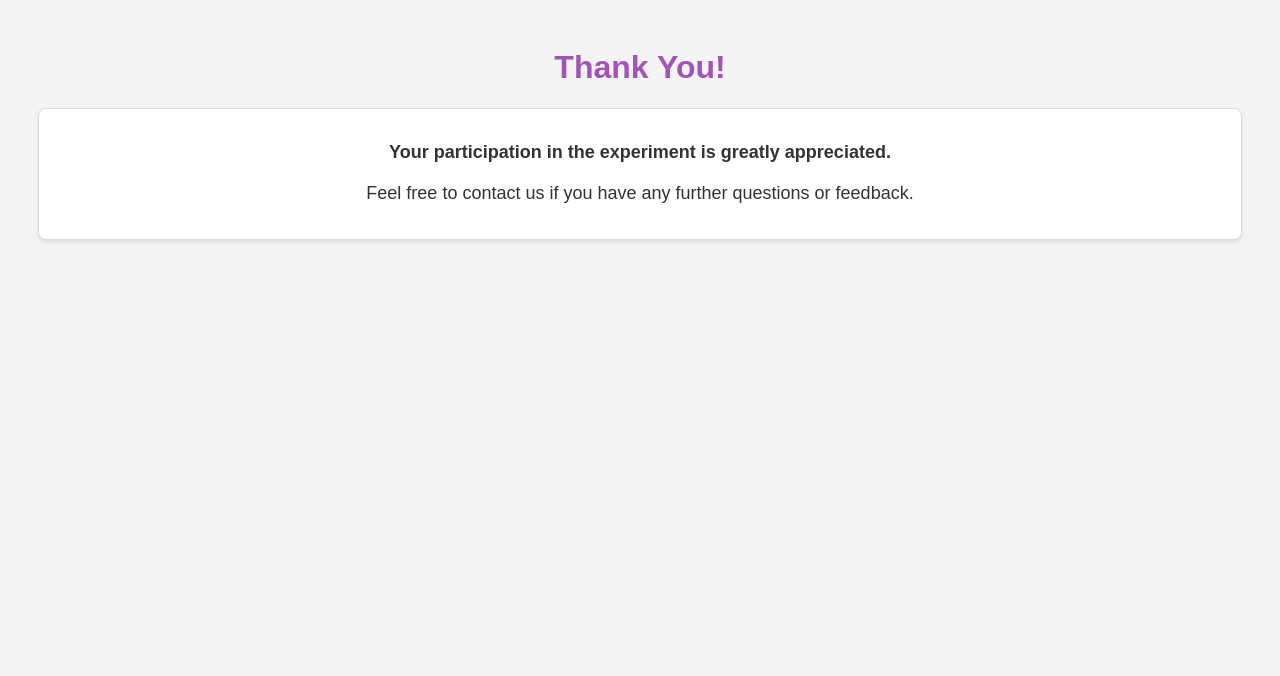
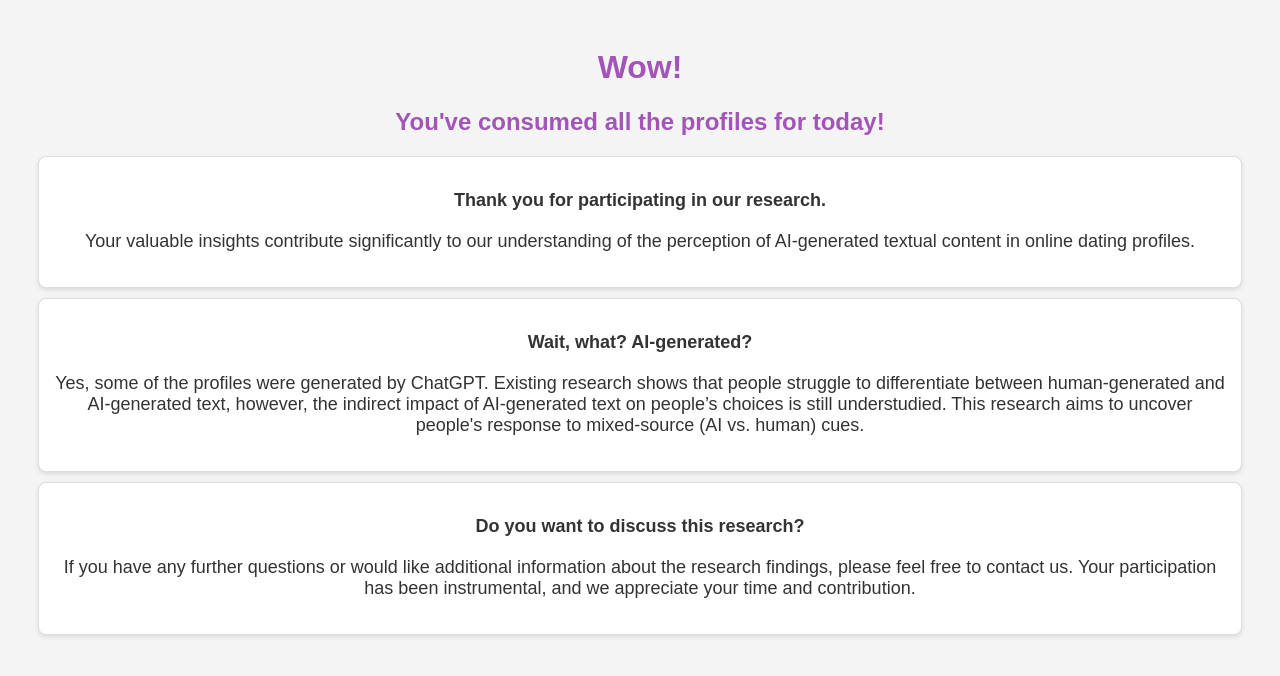
Before and after one commit to Palenoff/dating-app-thesis, a Flask app: template templates/end.html in a window 1280 px wide. Shown: the top 676 px of the page. Run offline with Flask 3, Linux system fonts and the light colour scheme; the template is opened without the code that fills it, so the values that code supplies are empty; parts of the project's set-up code (start-up, migrations or seed data) failed here and were passed over.

Commit message:
End page update
Add control for finished experiments.

```diff
--- a/app.py
+++ b/app.py
@@ -2,6 +2,7 @@ from flask import Flask, render_template, request, session, redirect, url_for
 import pandas as pd
 import random
 from dbmodel import db, Name, Bio, Prompt, Response, Profile, ProfilePromptsResponses, Participant
+from datetime import datetime
 
 app = Flask(__name__)
 import os
@@ -151,31 +152,41 @@ def get_profile():
 
 @app.route('/profile', methods=['POST'])
 def profile():
-    return render_template('profile.html', data=get_profile())
+    participant = db.session.get(Participant,session['participant_id'])
+    if participant.Finished_at == None:
+        return render_template('profile.html', data=get_profile())
+    else:
+        return 'Sorry, the expirement has been finished. After the completion of the expirement all the data is unmodifiable.'
     # return render_template('profile.html', current_profile=profile, current_n=current_n, profile_name=name.name, bio=bio.text, age=age, prompts_and_responses=prs, num_profiles=N_profiles)
     # return "Profile not found!"
 
 @app.route('/submit_ratings', methods=['POST'])
 def submit_ratings():
     with app.app_context():
-        profile = db.session.get(Profile,session['profiles_id'][session['current_n']])
-        profile.Attractiveness_score = int(request.form['attractiveness'])
-        profile.Trustworthiness_score = int(request.form['trustworthiness'])
-        profile.Authenticity_score = int(request.form['authenticity'])
-        db.session.commit()
+        participant = db.session.get(Participant,session['participant_id'])
+        if participant.Finished_at == None:
+            profile = db.session.get(Profile,session['profiles_id'][session['current_n']])
+            profile.Attractiveness_score = int(request.form['attractiveness'])
+            profile.Trustworthiness_score = int(request.form['trustworthiness'])
+            profile.Authenticity_score = int(request.form['authenticity'])
+            db.session.commit()
+        else:
+            return 'Sorry, the expirement has been finished. After the completion of the expirement all the data is unmodifiable.'
     # Do something with the ratings (store in a database, perform analysis, etc.)
-    if request.form['to'] == 'Next':
-        if session['current_n'] < app.config['N_PROFILES'] - 1:
-            session['current_n'] = session['current_n'] + 1
-            return redirect(url_for('profile'), code=307)
-        else:
-            return render_template('end.html')
-    elif request.form['to'] == 'Previous':
-        if session['current_n'] > 0:
-            session['current_n'] = session['current_n'] - 1
-            return redirect(url_for('profile'), code=307)
-        else:
-            return redirect(url_for('index'))
+        if request.form['to'] == 'Next':
+            if session['current_n'] < app.config['N_PROFILES'] - 1:
+                session['current_n'] = session['current_n'] + 1
+                return redirect(url_for('profile'), code=307)
+            else:
+                participant.Finished_at = datetime.utcnow()
+                db.session.commit()
+                return render_template('end.html')
+        elif request.form['to'] == 'Previous':
+            if session['current_n'] > 0:
+                session['current_n'] = session['current_n'] - 1
+                return redirect(url_for('profile'), code=307)
+            else:
+                return redirect(url_for('index'))
 
 
 if __name__ == '__main__':
--- a/dbmodel.py
+++ b/dbmodel.py
@@ -56,6 +56,7 @@ class Participant(db.Model):
     Frequency_use = db.Column(db.Text)
     Goals = db.Column(db.Text)
     Most_successful_experience = db.Column(db.Text)
+    Finished_at = db.Column(db.DateTime)
 
 
 
--- a/templates/end.html
+++ b/templates/end.html
@@ -24,7 +24,7 @@
             text-align: center;
         }
 
-        h1 {
+        h1, h2 {
             color: rgb(162, 85, 182);
         }
 
@@ -48,13 +48,23 @@
 </head>
 <body>
 
-<h1>Thank You!</h1>
+<h1>Wow!</h1>
+<h2>You've consumed all the profiles for today!</h2>
 
 <div class="box">
-    <p><strong>Your participation in the experiment is greatly appreciated.</strong></p>
-    <p>Feel free to contact us if you have any further questions or feedback.</p>
+    <p><strong>Thank you for participating in our research.</strong></p>
+    <p>Your valuable insights contribute significantly to our understanding of the perception of AI-generated textual content in online dating profiles.</p>
 </div>
 
+<div class="box">
+    <p><strong>Wait, what? AI-generated?</strong></p>
+    <p>Yes, some of the profiles were generated by ChatGPT. Existing research shows that people struggle to differentiate between human-generated and AI-generated text, however, the indirect impact of AI-generated text on people’s choices is still understudied. This research aims to uncover people's response to mixed-source (AI vs. human) cues.</p>
+</div>
+
+<div class="box">
+    <p><strong>Do you want to discuss this research?</strong></p>
+    <p>If you have any further questions or would like additional information about the research findings, please feel free to contact us. Your participation has been instrumental, and we appreciate your time and contribution.</p>
+</div>
 
 </body>
 </html>
```
